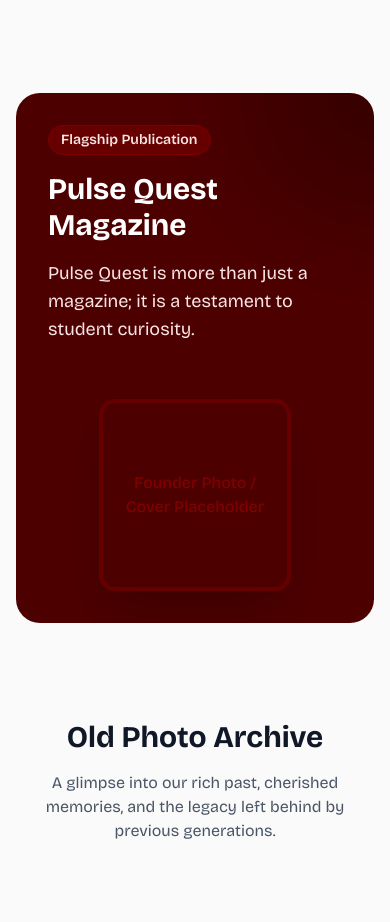
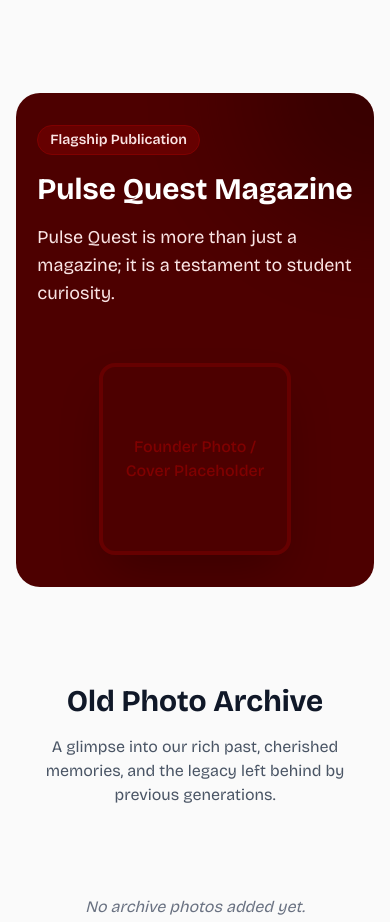
Before and after one commit to frametoque/ncss-site, a Next.js app: page /about in a window 390 px wide. Shown: the part 1900-2822 px from the top of the page. Built offline with nearby package versions, Linux system fonts and the light colour scheme; no server answers; the database is empty.

Commit message:
refactor: improve layout and styling of magazine section in About page

```diff
--- a/src/app/(public)/about/page.tsx
+++ b/src/app/(public)/about/page.tsx
@@ -151,11 +151,11 @@ export default async function AboutPage() {
         {/* Pulse Quest Magazine Founder */}
         <div className="bg-maroon-900 text-white rounded-3xl p-8 md:p-12 flex flex-col md:flex-row items-center gap-8 md:gap-12 mb-24 relative overflow-hidden">
           <div className="absolute top-0 right-0 w-64 h-64 bg-maroon-800 rounded-full mix-blend-multiply filter blur-3xl opacity-50 translate-x-1/2 -translate-y-1/2" />
-          <div className="flex-1 relative z-10">
+          <div className="flex-1 relative z-10 min-w-0">
             <div className="inline-block px-3 py-1 bg-maroon-800 text-maroon-100 rounded-full text-sm font-semibold mb-4 border border-maroon-700">Flagship Publication</div>
-            <h2 className="text-3xl md:text-4xl font-bold font-heading mb-4">{magTitle}</h2>
+            <h2 className="text-3xl md:text-4xl font-bold font-heading mb-4 truncate">{magTitle}</h2>
             <div
-              className="text-maroon-100 mb-6 text-lg whitespace-pre-wrap"
+              className="text-maroon-100 mb-6 text-lg prose prose-invert max-w-none prose-p:leading-relaxed break-words"
               dangerouslySetInnerHTML={{ __html: magContent }}
             />
           </div>
```
